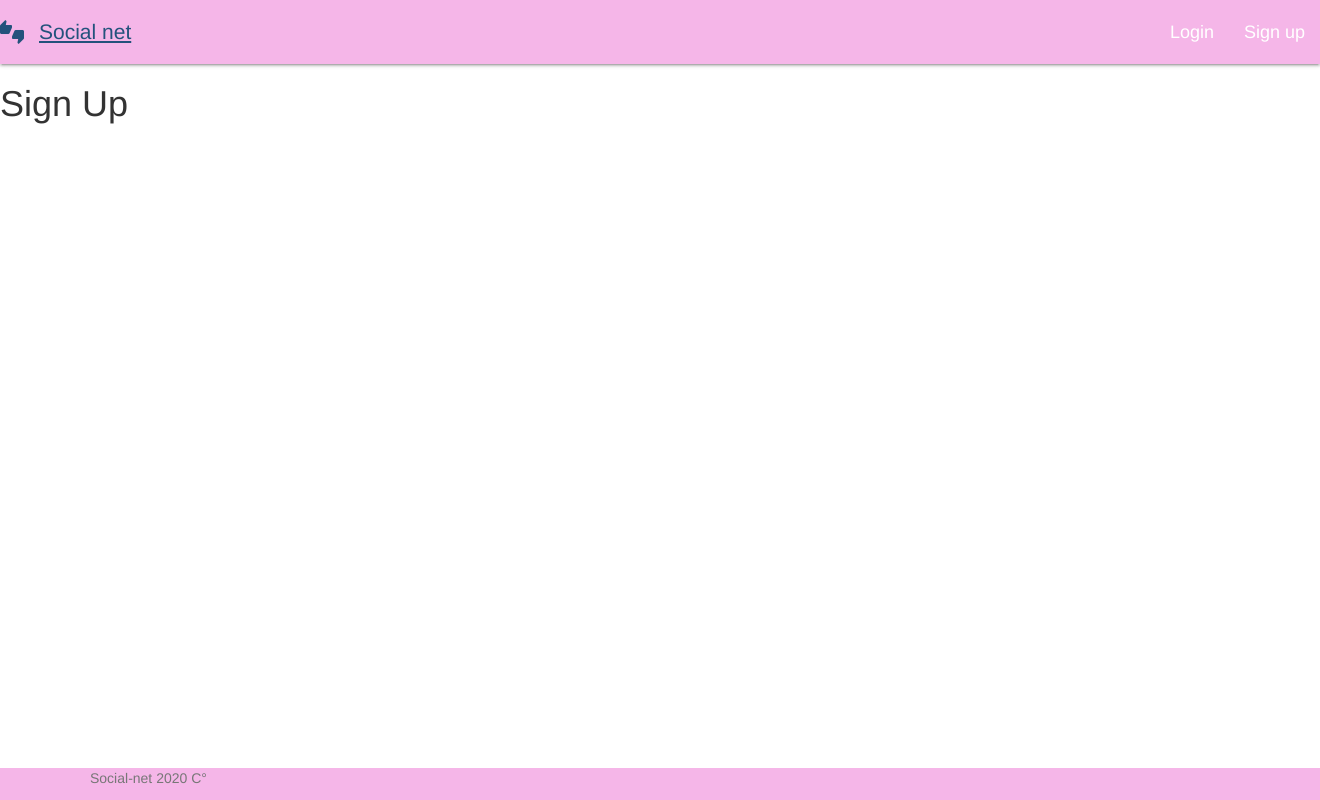
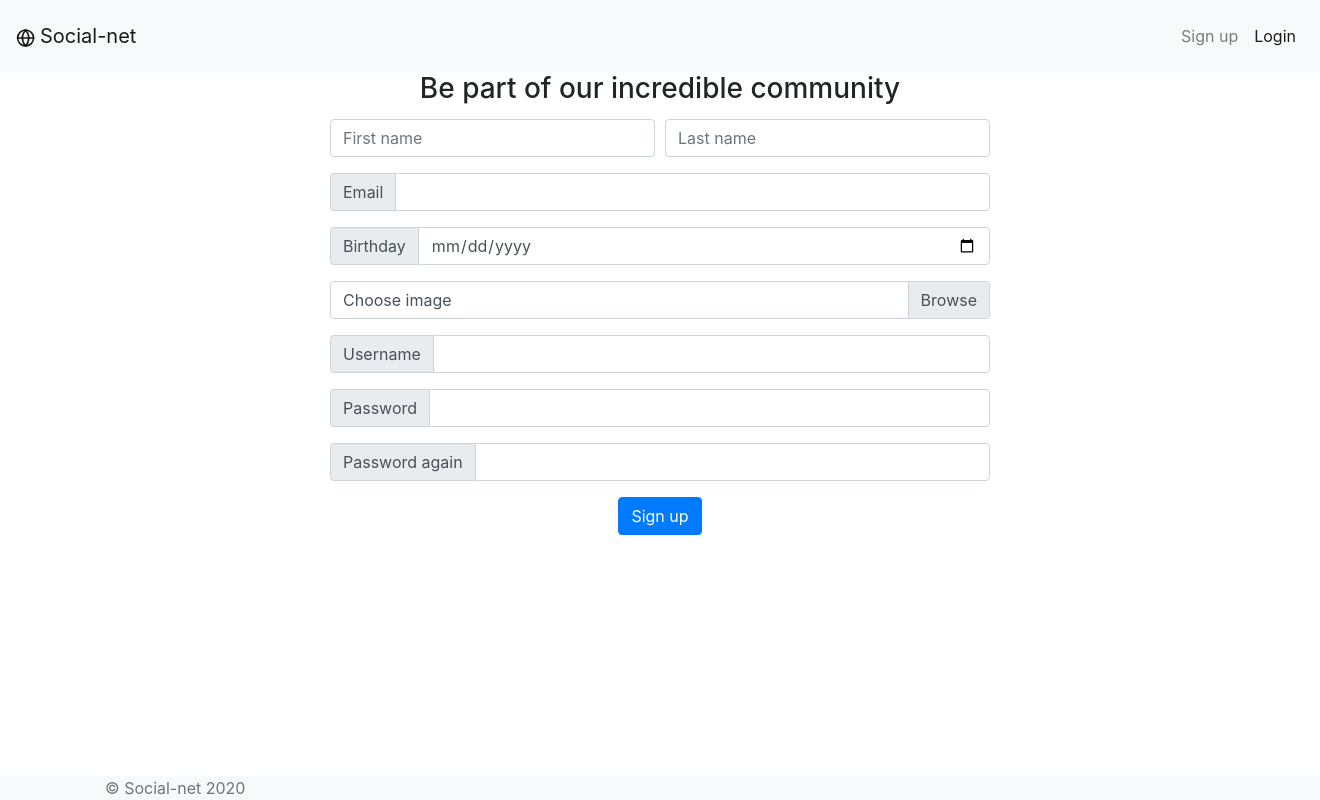
Before and after one commit to afondevilarevelli/Social-net, a Django app: page /signup in a window 1320 px wide; the page is wider, and only the part inside the window is pictured. Run offline with Django 3.2, Linux system fonts and the light colour scheme; some libraries are stand-ins or nearby versions.

Commit message:
login OK

```diff
--- a/SocialNet/settings.py
+++ b/SocialNet/settings.py
@@ -119,9 +119,5 @@ USE_L10N = True
 
 USE_TZ = True
 
-
-# Static files (CSS, JavaScript, Images)
-# https://docs.djangoproject.com/en/3.0/howto/static-files/
-
 STATIC_ROOT = os.path.join(BASE_DIR, "static")
 STATIC_URL = '/static/'
--- a/SocialNet/templates/footer.html
+++ b/SocialNet/templates/footer.html
@@ -1,5 +1,5 @@
-<footer class="footer mt-auto">
+<footer class="bg-light">
   <div class="container">
-    <span class="text-muted">Social-net 2020 C°</span>
+    <span class="text-muted">© Social-net 2020</span>
   </div>
 </footer>
--- a/SocialNet/templates/home/sign_up.html
+++ /dev/null
@@ -1,9 +0,0 @@
-{% extends 'layout.html' %}
-
-{% block title%}
-    Sign up
-{% endblock %}
-
-{% block content %}
-    <h1>Sign Up</h1>
-{% endblock %}
--- a/SocialNet/templates/layout.html
+++ b/SocialNet/templates/layout.html
@@ -4,63 +4,67 @@
 <head>
     <title>{% block title%} {% endblock %}</title>
 
-    <!--Import Google Icon Font-->
-    <link href="https://fonts.googleapis.com/icon?family=Material+Icons" type="text/css" rel="stylesheet">
-    <!-- Compiled and minified CSS -->
-    <link rel="stylesheet" type="text/css"
-        href="https://cdnjs.cloudflare.com/ajax/libs/materialize/1.0.0/css/materialize.min.css">
+    <!--Let browser know website is optimized for mobile-->
+    <meta name="viewport" content="width=device-width, initial-scale=1, shrink-to-fit=no">
 
-    <!--Let browser know website is optimized for mobile-->
-    <meta name="viewport" content="width=device-width, initial-scale=1.0" />
+    <!--Bootstrap 4-->
+    <link rel="stylesheet" href="https://stackpath.bootstrapcdn.com/bootstrap/4.4.1/css/bootstrap.min.css"
+        integrity="sha384-Vkoo8x4CGsO3+Hhxv8T/Q5PaXtkKtu6ug5TOeNV6gBiFeWPGFN9MuhOf23Q9Ifjh" crossorigin="anonymous">
 
-    <link rel="stylesheet" type="text/css" href="//maxcdn.bootstrapcdn.com/bootstrap/3.2.0/css/bootstrap.min.css">
-    <link rel="stylesheet" type="text/css" href="//maxcdn.bootstrapcdn.com/bootstrap/3.2.0/css/bootstrap-theme.min.css">
+    <!--Feather icons-->
+    <script src="https://cdn.jsdelivr.net/npm/feather-icons/dist/feather.min.js"></script>
 
-    <!--<link rel="stylesheet" type="text/css" href="css/layout.css">-->
+    <script src="https://cdnjs.cloudflare.com/ajax/libs/jquery/3.4.1/jquery.min.js" crossorigin="anonymous">
+    </script>
+
     <style>
-        html, body{
+        html,
+        body {
             height: 100%;
-            margin: 0;
         }
 
-        body{
+        body {
             display: flex;
             flex-direction: column;
         }
 
-        footer{
+        footer {
             margin-top: auto;
             background-color: #F5B6E8;
             font-color: black;
-            height: 4%;
         }
 
-        nav{
-            background-color: #F5B6E8;
-        }
-
-        #nav-list li a{
-            font-size: 1.8rem;
+        .navbar-nav {
+            display: flex;
+            flex-direction: row;
         }
     </style>
 </head>
 
 <body>
+
     {% include 'navbar.html' %}
 
+
     <div class="content main-container">
-        <div class="row">
-            <div class="col-md-8">
-                {% block content %}
-                {% endblock %}
-            </div>
-        </div>
+        {% block content %}
+        {% endblock %}
     </div>
 
     {% include 'footer.html' %}
 
+    <script>
+        feather.replace()
+    </script>
     <!-- Compiled and minified JavaScript -->
-    <script src="https://cdnjs.cloudflare.com/ajax/libs/materialize/1.0.0/js/materialize.min.js"></script>
+
+    <script src="https://cdn.jsdelivr.net/npm/popper.js@1.16.0/dist/umd/popper.min.js"
+        integrity="sha384-Q6E9RHvbIyZFJoft+2mJbHaEWldlvI9IOYy5n3zV9zzTtmI3UksdQRVvoxMfooAo" crossorigin="anonymous">
+    </script>
+
+    <script src="https://stackpath.bootstrapcdn.com/bootstrap/4.4.1/js/bootstrap.min.js"
+        integrity="sha384-wfSDF2E50Y2D1uUdj0O3uMBJnjuUD4Ih7YwaYd1iqfktj0Uod8GCExl3Og8ifwB6" crossorigin="anonymous">
+    </script>
 </body>
 
 </html>
--- /dev/null
+++ b/SocialNet/templates/main/sign_up.html
@@ -0,0 +1,109 @@
+{% extends 'layout.html' %}
+
+{% block title%}
+Sign up
+{% endblock %}
+
+{% block content %}
+
+<div class="toast" style="position: absolute; right: 0; margin-right: 1%; margin-top: 1%; z-index: 1;"
+    data-delay="5000">
+    <div class="toast-header">
+        <svg xmlns="http://www.w3.org/2000/svg" width="24" height="24" viewBox="0 0 24 24" fill="none" stroke="#E0E431"
+            stroke-width="2" stroke-linecap="round" stroke-linejoin="round"
+            class="feather feather-alert-triangle rounded mr-2">
+            <path d="M10.29 3.86L1.82 18a2 2 0 0 0 1.71 3h16.94a2 2 0 0 0 1.71-3L13.71 3.86a2 2 0 0 0-3.42 0z"></path>
+            <line x1="12" y1="9" x2="12" y2="13"></line>
+            <line x1="12" y1="17" x2="12.01" y2="17"></line>
+        </svg>
+        <strong class="mr-auto">Error</strong>
+        <button type="button" class="ml-2 mb-1 close" data-dismiss="toast" aria-label="Close">
+            <span aria-hidden="true">&times;</span>
+        </button>
+    </div>
+    <div class="toast-body bg-danger text-white">
+        Passwords must be the same...
+    </div>
+</div>
+
+<h3 style="text-align: center; margin-bottom: 1%;">Be part of our incredible community</h3>
+
+<form style="width: 50%; margin: auto; text-align: center;" method="POST" action="/signup" onsubmit="validate">
+    {% csrf_token %}
+    <div class="form-row mb-3">
+        <div class="col">
+            <input type="text" class="form-control" placeholder="First name" name="first_name" required>
+        </div>
+        <div class="col">
+            <input type="text" class="form-control" placeholder="Last name" name="lastname" required>
+        </div>
+    </div>
+
+    <div class="input-group mb-3">
+        <div class="input-group-prepend">
+            <span class="input-group-text" id="basic-addon1">Email</span>
+        </div>
+        <input type="email" class="form-control" aria-label="Recipient's username" aria-describedby="basic-addon2"
+            name="mail" required>
+    </div>
+
+    <div class="input-group mb-3">
+        <div class="input-group-prepend">
+            <span class="input-group-text" id="basic-addon1">Birthday</span>
+        </div>
+        <input type="date" max="3000-12-31" min="1000-01-01" class="form-control" name="birthday" required>
+    </div>
+
+    <div class="input-group mb-3">
+        <div class="custom-file">
+            <input type="file" class="custom-file-input" id="inputGroupFile02" name="image">
+            <label class="custom-file-label" for="inputGroupFile02" aria-describedby="inputGroupFileAddon02"
+                style="text-align:left;">Choose image</label>
+        </div>
+    </div>
+
+    <div class="input-group mb-3">
+        <div class="input-group-prepend">
+            <span class="input-group-text" id="basic-addon1">Username</span>
+        </div>
+        <input type="text" class="form-control" name="username" required>
+    </div>
+
+    <div class="input-group mb-3">
+        <div class="input-group-prepend">
+            <span class="input-group-text" id="basic-addon1">Password</span>
+        </div>
+        <input type="password" class="form-control" name="password" required>
+    </div>
+
+    <div class="input-group mb-3">
+        <div class="input-group-prepend">
+            <span class="input-group-text" id="basic-addon1">Password again</span>
+        </div>
+        <input type="password" class="form-control" name="password2" required>
+    </div>
+
+    <input type="submit" class="btn btn-primary m-auto" value="Sign up"></input>
+</form>
+
+
+
+<script>
+    // Add the following code if you want the name of the file appear on select
+    $(".custom-file-input").on("change", function () {
+        var fileName = $(this).val().split("\\").pop()
+        $(this).siblings(".custom-file-label").addClass("selected").html(fileName)
+    })
+
+    function validate(e) {
+        const form = document.forms[0]
+
+        if (form['password'].value != form['password2'].value) {
+            $('.toast').toast('show')
+            e.preventDefault()
+        }
+    }
+
+    document.forms[0].addEventListener("submit", validate, true);
+</script>
+{% endblock %}
--- a/SocialNet/templates/navbar.html
+++ b/SocialNet/templates/navbar.html
@@ -1,9 +1,51 @@
-<nav>
-    <div class="nav-wrapper">
-        <a href="/" class="brand-logo" id="logo-social-net"><i class="material-icons">thumbs_up_down</i>Social net</a>
-        <ul class="right hide-on-med-and-down" id="nav-list">
-            <li><a href="sass.html">Login</a></li>
-            <li><a href="badges.html">Sign up</a></li>
-        </ul>
-    </div>
+<nav class="navbar navbar-light bg-light" id="not-logged-navbar">
+    <a class="navbar-brand" href="/"><i data-feather="globe" style="padding-right: 4%;"></i>Social-net</a>
+    <ul class="navbar-nav">
+        <li class="nav-item p-2">
+            <a class="nav-link" href="/signup">Sign up</a>
+        </li>
+        <li class="nav-item active p-2">
+            <a class="nav-link" href="/login">Login<span class="sr-only">(current)</span></a>
+        </li>
+    </ul>
 </nav>
+
+<nav class="navbar navbar-light bg-light" id="logged-navbar">
+    <a class="navbar-brand" href="/"><i data-feather="globe" style="padding-right: 4%;"></i>Social-net</a>
+    <ul class="navbar-nav">
+        <li class="nav-item p-2">
+            <a class="nav-link" href="/home">Home</a>
+        </li>
+        <li class="nav-item active p-2">
+            <a class="nav-link" href="/logout">Logout<span class="sr-only">(current)</span></a>
+        </li>
+    </ul>
+</nav>
+
+<script>
+    function getCookie(cname) {
+        var name = cname + "=";
+        var decodedCookie = decodeURIComponent(document.cookie);
+        var ca = decodedCookie.split(';');
+        for (var i = 0; i < ca.length; i++) {
+            var c = ca[i];
+            while (c.charAt(0) == ' ') {
+                c = c.substring(1);
+            }
+            if (c.indexOf(name) == 0) {
+                return c.substring(name.length, c.length);
+            }
+        }
+        return "";
+    }
+
+    const user_cookie = getCookie('user_cookie')
+    if(user_cookie != ""){
+        document.getElementById('not-logged-navbar').style.display = "none"
+        document.getElementById('logged-navbar').style.visibility = "visible"
+    }
+    else{
+        document.getElementById('logged-navbar').style.visibility = "hidden"
+        document.getElementById('logged-navbar').style.display = "none"
+    }
+</script>
--- a/SocialNet/urls.py
+++ b/SocialNet/urls.py
@@ -2,13 +2,17 @@ from django.contrib import admin
 from django.urls import path
 from django.contrib.staticfiles.urls import staticfiles_urlpatterns
 
-from SocialNet.views import home
+from SocialNet.views import main, home
 
 urlpatterns = [
     path('admin/', admin.site.urls),
-    path('', home.index),
-    path('login', home.login),
-    path('signup', home.sign_up)
+
+    path('', main.index),
+    path('login', main.login),
+    path('signup', main.sign_up),
+    path('logout', main.logout),
+
+    path('home', home.index)
 ]
 
 urlpatterns += staticfiles_urlpatterns()
--- a/SocialNet/views/home.py
+++ b/SocialNet/views/home.py
@@ -1,10 +1,4 @@
 from django.shortcuts import render
 
 def index(req):
-    return  render(req, 'home/index.html')
-
-def login(req):
-    return  render(req, 'home/login.html')
-
-def sign_up(req):
-    return  render(req, 'home/sign_up.html')
+    return render(req, 'home/index.html')
--- /dev/null
+++ b/SocialNet/views/main.py
@@ -0,0 +1,52 @@
+from django.shortcuts import render, redirect
+from db.models import User
+from django.http import Http404, HttpResponse, JsonResponse
+
+def index(req):
+    if req.COOKIES.get('user_cookie'):
+        return redirect('/home')
+    else:
+        return render(req, 'main/index.html')
+
+def login(req):
+    if req.POST:
+        try:
+            user = User.objects.get(username = req.POST['username'], password = req.POST['password'])
+            res = JsonResponse({"message": "Succesful logged in"})
+            res.set_cookie('user_cookie', user.id)
+            res.status_code = 200
+            return res
+        except Exception:
+            res = JsonResponse({"error": "Username and password doesn't match"})
+            res.status_code = 400
+            return res
+    else:
+        return render(req, 'main/login.html')
+
+
+def logout(req):
+    res = redirect('/')
+    res.delete_cookie('user_cookie')
+    return res
+
+def sign_up(req):
+    if req.POST:
+        if(req.POST['username'] == ''):
+            raise Http404("Username cannot be empty")
+        if(req.POST['password'] != req.POST['password2']):
+            raise Http404("Passwords didn't match")
+
+        new_user = User.objects.create(
+            username = req.POST['username'],
+            password = req.POST['password'],
+            name = req.POST['first_name'],
+            lastname = req.POST['lastname'],
+            birthday = req.POST['birthday'],
+            mail = req.POST['mail'],
+            icon =  req.POST['image'] if req.POST['image'] else None
+        )
+        res = redirect('/home')
+        res.set_cookie('user_cookie', new_user.id)
+        return res
+    else:
+        return render(req, 'main/sign_up.html')
```
Also changed, not shown: SocialNet/templates/home/index.html (+2 -5 lines), SocialNet/templates/home/login.html (deleted, +0 -9 lines), SocialNet/templates/main/index.html (added, +10 -0 lines), SocialNet/templates/main/login.html (added, +76 -0 lines), SocialNet/media/logo.jpg (added).
